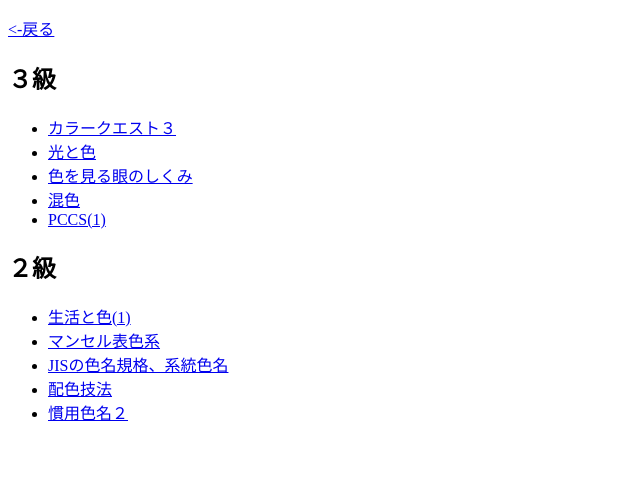
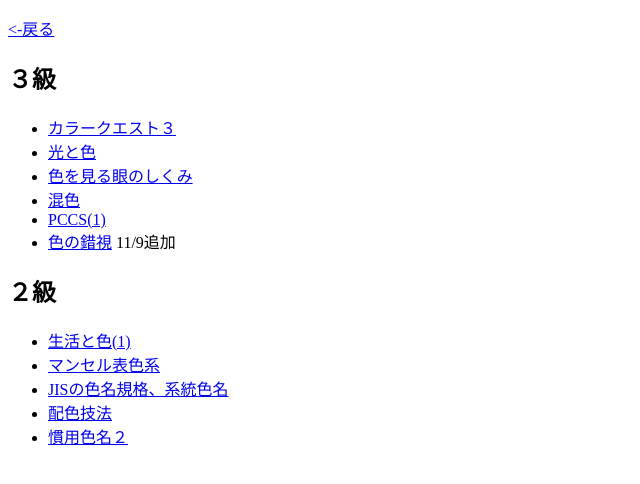
Before and after one commit to makochang/farbenlehre, a plain HTML site: page exercises.html in a window 1280 px wide. Shown: the whole page, without its empty margins (0-640 px from the left). Drawn offline with Linux system fonts and the light colour scheme.

Commit message:
Update exercises.html

```diff
--- a/exercises.html
+++ b/exercises.html
@@ -14,6 +14,7 @@
       <li><a href="https://goo.gl/forms/gYrHgVGah2wuvp0l1">色を見る眼のしくみ</a></li>
       <li><a href="https://goo.gl/forms/bnUCBpofp4geOE4p1">混色</a></li>
       <li><a href="https://goo.gl/forms/UCLSUIc53bSD3JFp1">PCCS(1)</a></li>
+      <li><a href="https://goo.gl/forms/VUgZtijIaVRGGVuh1">色の錯視</a> 11/9追加</li>
     </ul>
     <h2>２級</h2>
     <ul>
```
